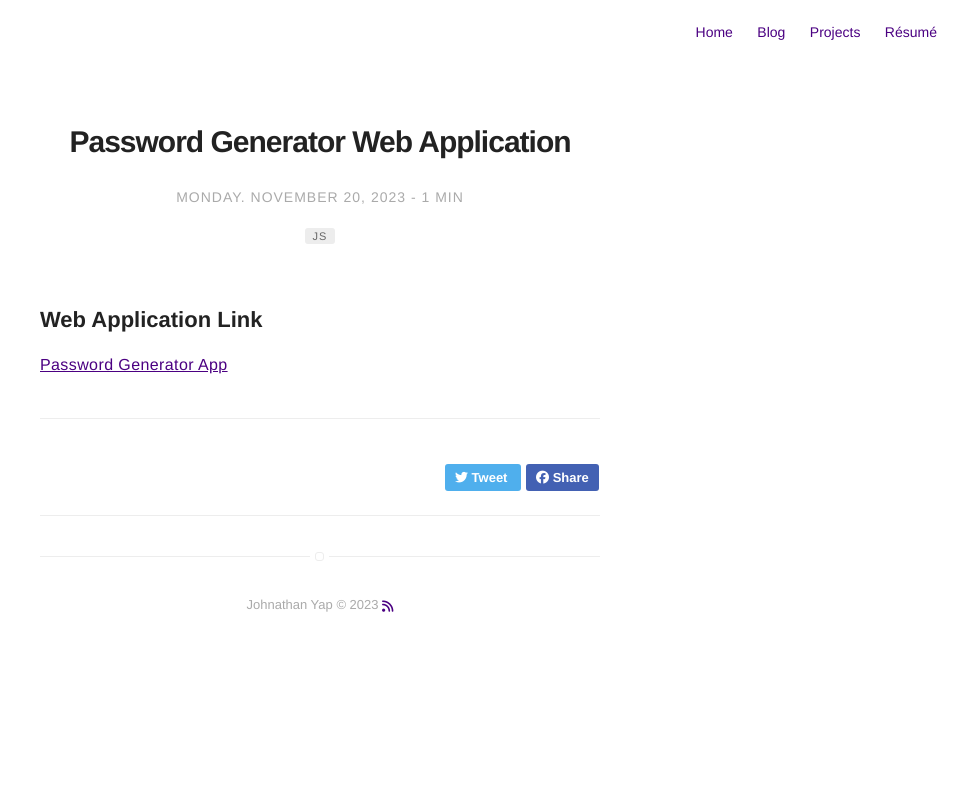
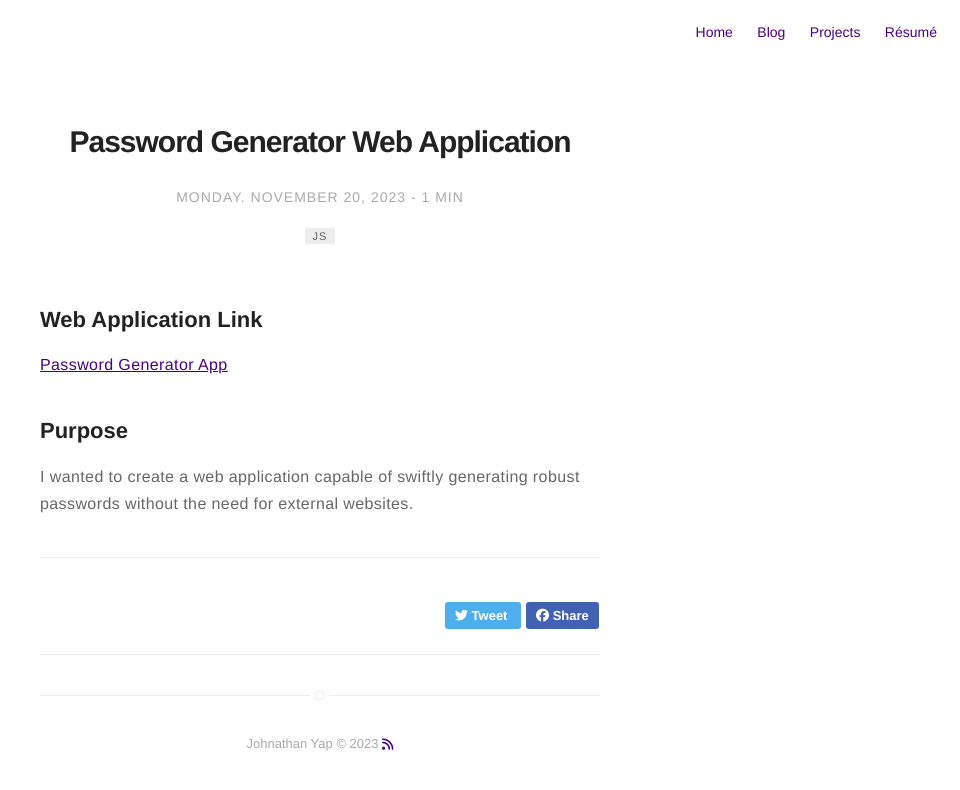
Before and after one commit to jxhnthan/john, a Jekyll site: the page built from _posts/2023-11-21-passwordgenerator.markdown, in a window 1280 px wide. Shown: the top 790 px of the page, without its empty margins (320-1280 px from the left). Built offline with Jekyll 4.4.1, drawn with Linux system fonts in a browser that asks for light colours; nearby versions of some CDN libraries.

Commit message:
Update 2023-11-21-passwordgenerator.markdown

```diff
--- a/_posts/2023-11-21-passwordgenerator.markdown
+++ b/_posts/2023-11-21-passwordgenerator.markdown
@@ -15,3 +15,6 @@ externalLink: false
 
 ## Web Application Link
 [Password Generator App](https://password-generator-khaki-omega-98.vercel.app/)
+
+## Purpose
+I wanted to create a web application capable of swiftly generating robust passwords without the need for external websites.
```
